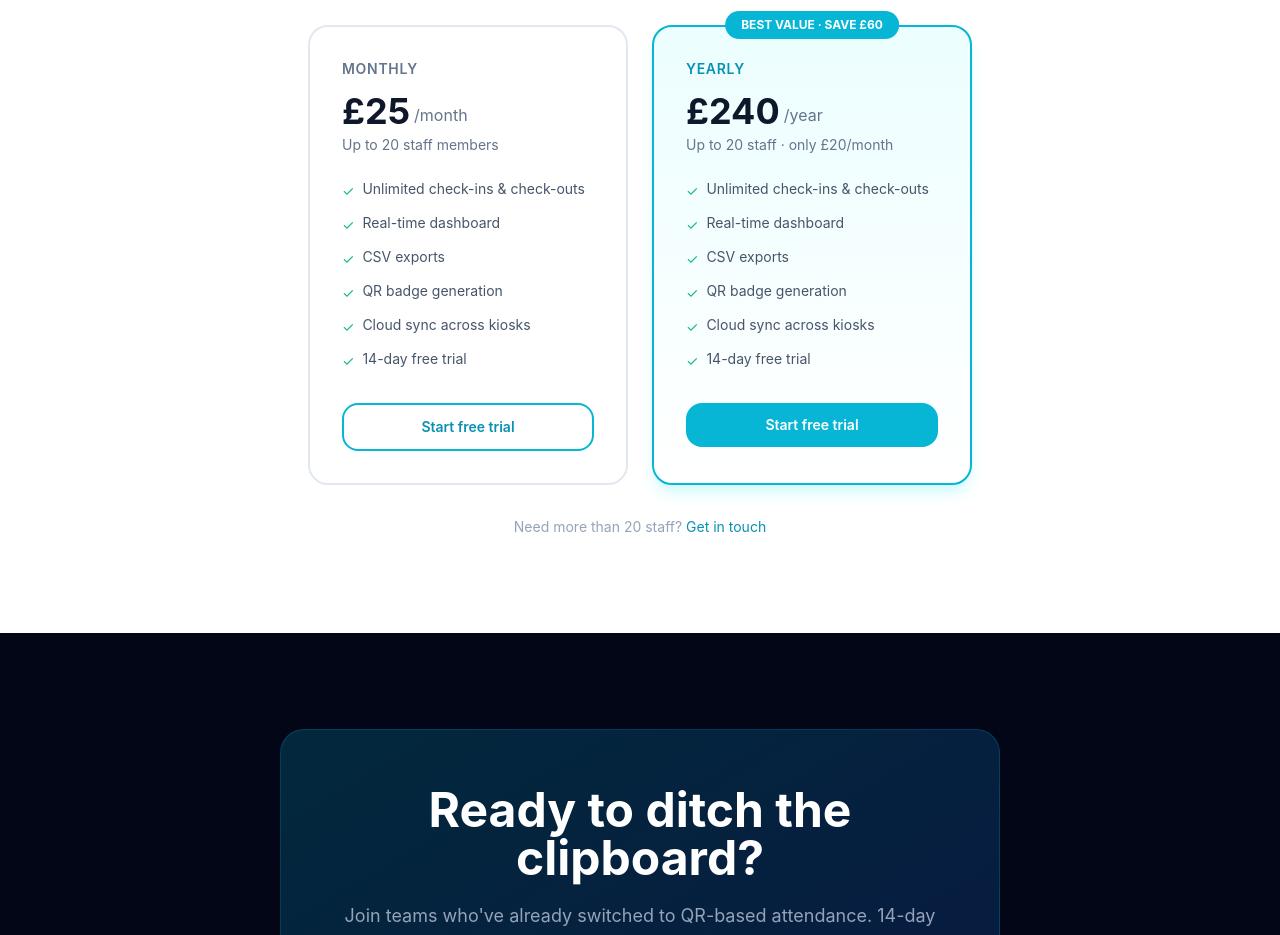
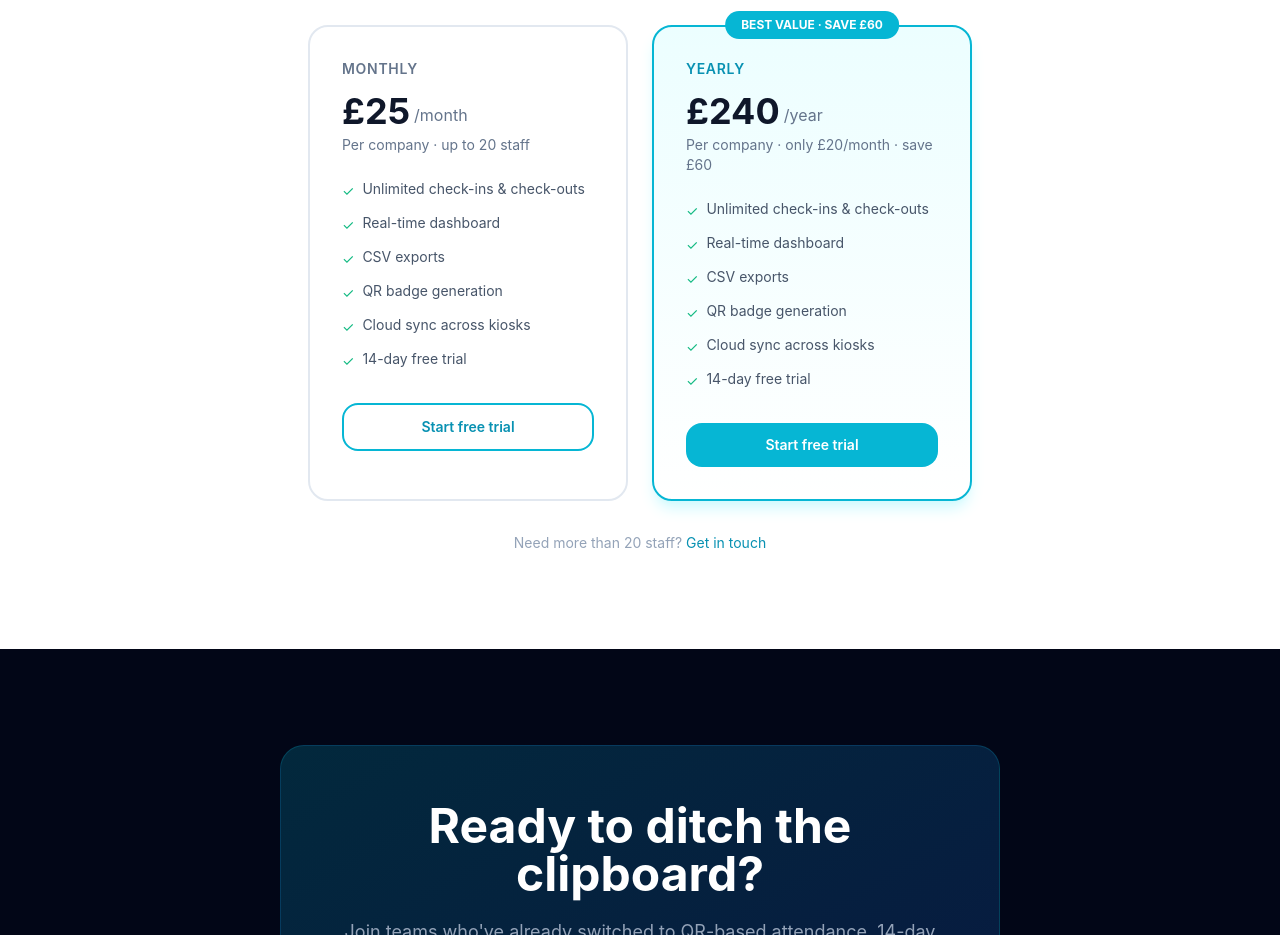
Before and after one commit to oyinade1979/StaffKiosk, a React (Vite) app: page / in a window 1280 px wide. Shown: the part 3000-3935 px from the top of the page. Built offline with nearby package versions, Linux system fonts and the light colour scheme.

Commit message:
Fix Home navigation & update pricing copy

```diff
--- a/src/App.tsx
+++ b/src/App.tsx
@@ -8,6 +8,7 @@ import type { AppMode } from "@/types";
 
 export default function App() {
   const [showLanding, setShowLanding] = useState(true);
+  const [skipAutoLogin, setSkipAutoLogin] = useState(false);
   const [mode, setMode] = useState<AppMode>("kiosk");
 
   // On mount: check for active session (e.g. returning from Stripe checkout)
@@ -20,18 +21,18 @@ export default function App() {
   }, []);
 
   // ALL hooks must be declared before any conditional returns
-  const enterApp = useCallback(() => setShowLanding(false), []);
+  const enterApp = useCallback(() => { setShowLanding(false); setSkipAutoLogin(false); }, []);
   const handleOpenPin = useCallback(() => setMode("pin"), []);
   const handlePinSuccess = useCallback(() => setMode("admin"), []);
   const handlePinCancel = useCallback(() => setMode("kiosk"), []);
-  const handleGoHome = useCallback(() => setShowLanding(true), []);
+  const handleGoHome = useCallback(() => { setSkipAutoLogin(true); setShowLanding(true); }, []);
   const handleExitAdmin = useCallback(() => setMode("kiosk"), []);
   const handleLockAdmin = useCallback(() => setMode("locked"), []);
   const handleUnlockAdmin = useCallback(() => setMode("admin"), []);
   const handleUnlockCancel = useCallback(() => setMode("kiosk"), []);
 
   if (showLanding) {
-    return <LandingPage onEnterApp={enterApp} />;
+    return <LandingPage onEnterApp={enterApp} skipAutoLogin={skipAutoLogin} />;
   }
 
   return (
--- a/src/pages/LandingPage.tsx
+++ b/src/pages/LandingPage.tsx
@@ -433,7 +433,7 @@ function CreateAccountModal({ onClose, onEnterApp, initialPlan = "monthly" }: Cr
 }
 
 // ─── Landing Page ─────────────────────────────────────────────────────
-export default function LandingPage({ onEnterApp }: { onEnterApp: () => void }) {
+export default function LandingPage({ onEnterApp, skipAutoLogin }: { onEnterApp: () => void; skipAutoLogin?: boolean }) {
   const [showModal, setShowModal] = useState(false);
   const [showLogin, setShowLogin] = useState(false);
   const [initialPlan, setInitialPlan] = useState<"monthly" | "yearly">("monthly");
@@ -447,14 +447,15 @@ export default function LandingPage({ onEnterApp }: { onEnterApp: () => void })
     }
   }, [onEnterApp]);
 
-  // Check if already logged in
+  // If returning from Stripe, or already has a session (and not manually navigating home), auto-enter
   useEffect(() => {
+    if (skipAutoLogin) return;
     onspaceClient.auth.getSession().then(({ data: { session } }) => {
       if (session?.user) {
         onEnterApp();
       }
     });
-  }, [onEnterApp]);
+  }, [onEnterApp, skipAutoLogin]);
 
   const openSignup = (plan: "monthly" | "yearly" = "monthly") => {
     setInitialPlan(plan);
@@ -484,6 +485,9 @@ export default function LandingPage({ onEnterApp }: { onEnterApp: () => void })
             <button onClick={() => scrollTo("how-it-works")} className="hover:text-slate-900 transition-colors">How it works</button>
             <button onClick={() => scrollTo("pricing")} className="hover:text-slate-900 transition-colors">Pricing</button>
             <button onClick={() => setShowLogin(true)} className="hover:text-slate-900 transition-colors font-medium">Log In</button>
+            {skipAutoLogin && (
+              <button onClick={onEnterApp} className="text-cyan-600 hover:text-cyan-700 transition-colors font-semibold">↩ Back to Kiosk</button>
+            )}
           </nav>
           <button
             onClick={() => openSignup("monthly")}
@@ -662,7 +666,7 @@ export default function LandingPage({ onEnterApp }: { onEnterApp: () => void })
                 <span className="text-4xl font-bold text-slate-900">£25</span>
                 <span className="text-slate-500 pb-1">/month</span>
               </div>
-              <div className="text-slate-500 text-sm mb-6">Up to 20 staff members</div>
+              <div className="text-slate-500 text-sm mb-6">Per company · up to 20 staff</div>
               <ul className="space-y-3 mb-8 text-sm text-slate-600">
                 {["Unlimited check-ins & check-outs", "Real-time dashboard", "CSV exports", "QR badge generation", "Cloud sync across kiosks", "14-day free trial"].map((f) => (
                   <li key={f} className="flex items-start gap-2">
@@ -689,7 +693,7 @@ export default function LandingPage({ onEnterApp }: { onEnterApp: () => void })
                 <span className="text-4xl font-bold text-slate-900">£240</span>
                 <span className="text-slate-500 pb-1">/year</span>
               </div>
-              <div className="text-slate-500 text-sm mb-6">Up to 20 staff · only £20/month</div>
+              <div className="text-slate-500 text-sm mb-6">Per company · only £20/month · save £60</div>
               <ul className="space-y-3 mb-8 text-sm text-slate-600">
                 {["Unlimited check-ins & check-outs", "Real-time dashboard", "CSV exports", "QR badge generation", "Cloud sync across kiosks", "14-day free trial"].map((f) => (
                   <li key={f} className="flex items-start gap-2">
```
